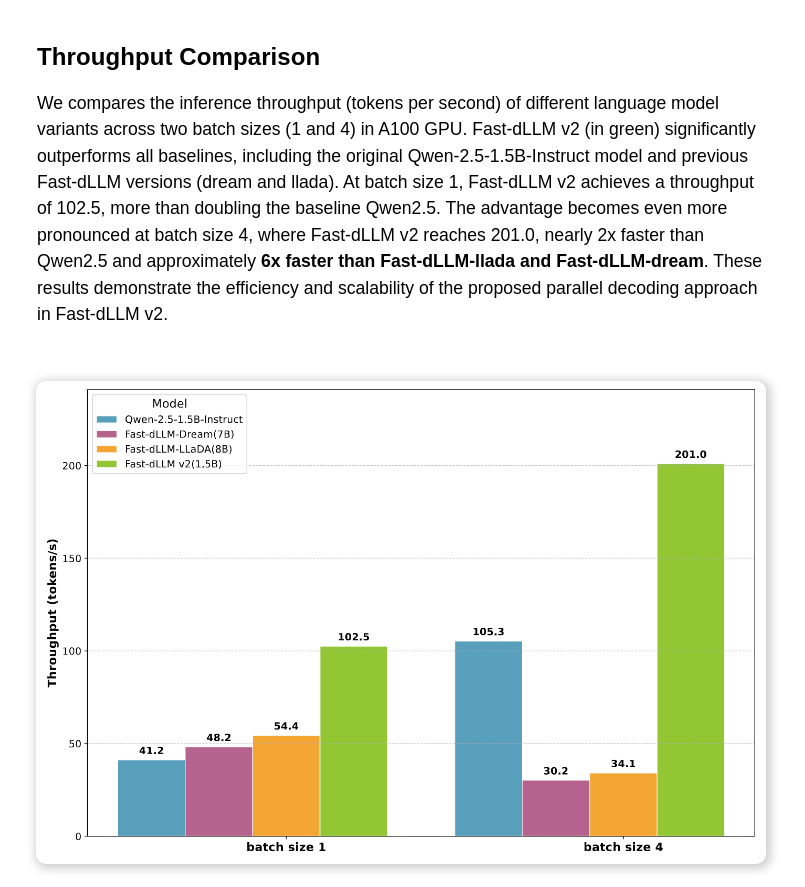
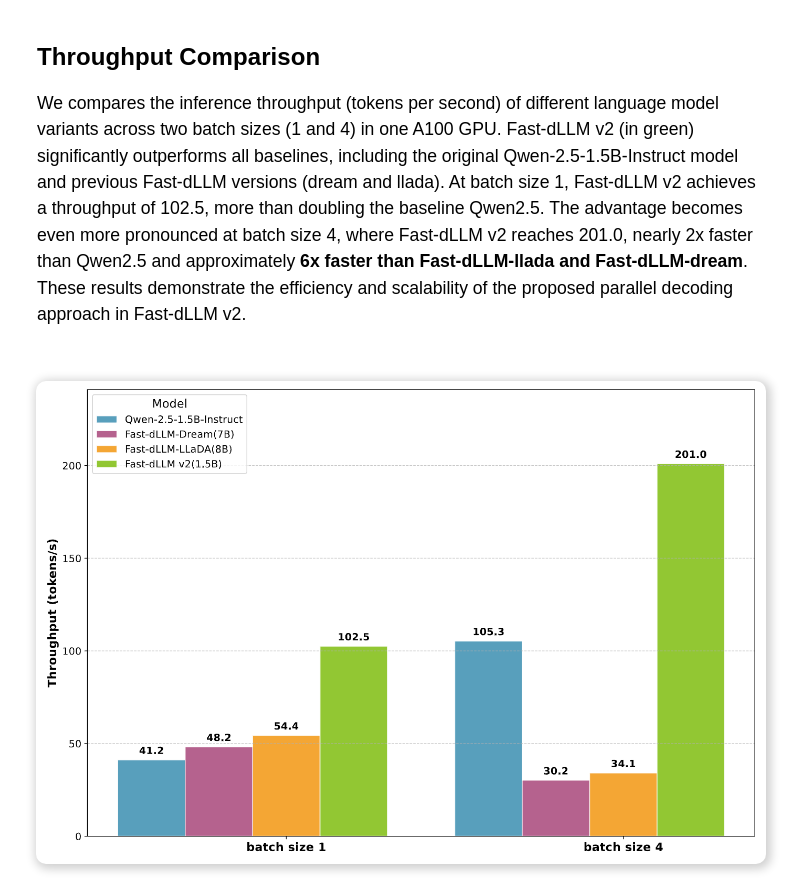
Before and after one commit to sashulya667/Fast-dLLM, a plain HTML site: page v2/index.html in a window 1280 px wide. Shown: the part 2223-3110 px from the top of the page, without its empty margins (239-1044 px from the left). Drawn offline with Linux system fonts and the light colour scheme; some packages are replaced by stand-ins of ours; a script that the page names is missing.

Commit message:
update v2 page

```diff
--- a/v2/index.html
+++ b/v2/index.html
@@ -604,7 +604,7 @@
 
         <div class="description-content">
             <h2>Throughput Comparison</h2>
-              <p> We compares the inference throughput (tokens per second) of different language model variants across two batch sizes (1 and 4) in A100 GPU. Fast-dLLM v2 (in green) significantly outperforms all baselines, including the original Qwen-2.5-1.5B-Instruct model and previous Fast-dLLM versions (dream and llada). At batch size 1, Fast-dLLM v2 achieves a throughput of 102.5, more than doubling the baseline Qwen2.5. The advantage becomes even more pronounced at batch size 4, where Fast-dLLM v2 reaches 201.0, nearly 2x faster than Qwen2.5 and approximately <strong>6x faster than Fast-dLLM-llada and Fast-dLLM-dream</strong>. These results demonstrate the efficiency and scalability of the proposed parallel decoding approach in Fast-dLLM v2.
+              <p> We compares the inference throughput (tokens per second) of different language model variants across two batch sizes (1 and 4) in one A100 GPU. Fast-dLLM v2 (in green) significantly outperforms all baselines, including the original Qwen-2.5-1.5B-Instruct model and previous Fast-dLLM versions (dream and llada). At batch size 1, Fast-dLLM v2 achieves a throughput of 102.5, more than doubling the baseline Qwen2.5. The advantage becomes even more pronounced at batch size 4, where Fast-dLLM v2 reaches 201.0, nearly 2x faster than Qwen2.5 and approximately <strong>6x faster than Fast-dLLM-llada and Fast-dLLM-dream</strong>. These results demonstrate the efficiency and scalability of the proposed parallel decoding approach in Fast-dLLM v2.
               </p>
           </div>
           <div style="width: 100%; display: flex; justify-content: center;">
```
